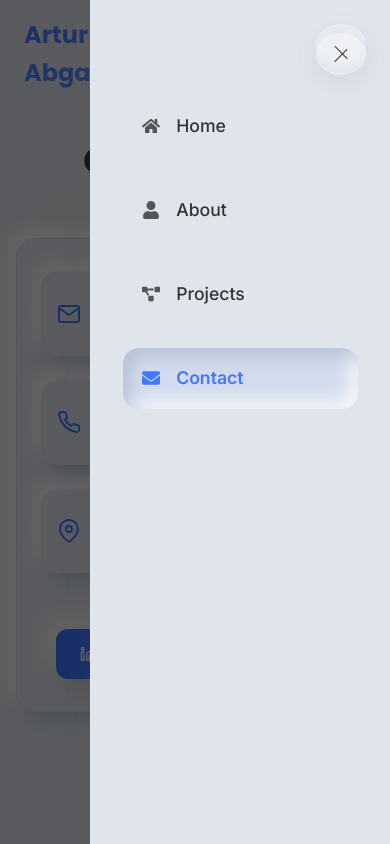
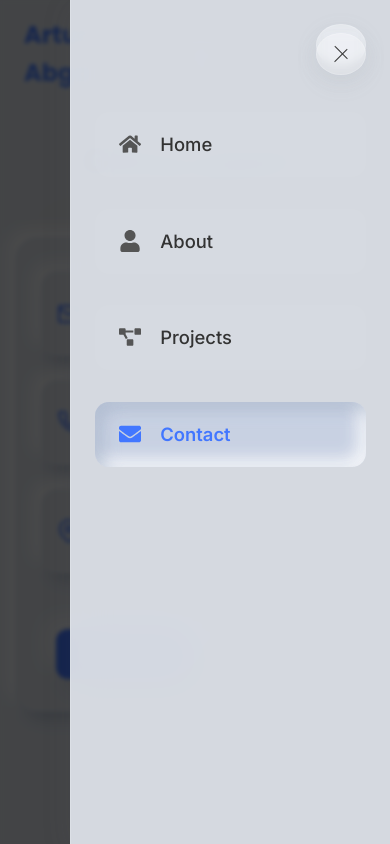
Before and after one commit to Art-abg/my-portfolio, a React (Create React App) app: page /contact in a window 390 px wide. Both pictures are taken after a click on the button "Open menu". Built offline with nearby package versions, Linux system fonts and the light colour scheme.

Commit message:
style: enhance mobile menu animations and improve navigation UI responsiveness

```diff
--- a/src/components/Header.js
+++ b/src/components/Header.js
@@ -170,21 +170,25 @@ const MobileMenu = styled(motion.div)`
   position: fixed;
   top: 0;
   right: 0;
-  width: 80%;
-  max-width: 300px;
+  width: 85%;
+  max-width: 320px;
   height: 100vh;
-  background: ${({ theme }) => theme.colors.background};
+  background: ${({ theme }) => theme.colors.background}ee;
   display: flex;
   flex-direction: column;
-  padding: 5rem 2rem 2rem;
+  padding: 6rem 1.5rem 2rem;
   z-index: 1000;
   box-shadow: ${({ theme }) => theme.shadows.mobileMenu};
   overflow-y: auto;
-  will-change: transform;
+  will-change: transform, opacity;
   pointer-events: auto;
   border-left: ${({ theme }) => theme.colors.glassBorder};
-  backdrop-filter: blur(10px);
-  -webkit-backdrop-filter: blur(10px);
+  backdrop-filter: blur(20px);
+  -webkit-backdrop-filter: blur(20px);
+  transform: translate3d(0, 0, 0);
+  -webkit-overflow-scrolling: touch;
+  overscroll-behavior: contain;
+  -webkit-transform: translateZ(0);
 `;
 
 const MobileNavList = styled.ul`
@@ -201,31 +205,43 @@ const MobileNavItem = styled.li``;
 const MobileNavLink = styled(motion.div)`
   color: ${({ theme, $isActive }) => $isActive ? theme.colors.primary : theme.colors.headerText};
   text-decoration: none;
-  font-size: 1.1rem;
+  font-size: 1.15rem;
   font-weight: ${({ $isActive }) => $isActive ? '600' : '500'};
-  transition: ${({ theme }) => theme.transitions.default};
+  transition: all 0.3s cubic-bezier(0.4, 0, 0.2, 1);
   font-family: ${({ theme }) => theme.fonts.body};
-  padding: 1rem 1.2rem;
-  border-radius: 16px;
+  padding: 1.1rem 1.5rem;
+  border-radius: 14px;
   display: flex;
   align-items: center;
-  gap: 1rem;
-  background-color: ${({ theme, $isActive }) => $isActive ? `${theme.colors.primary}15` : 'transparent'};
+  gap: 1.2rem;
+  background-color: ${({ theme, $isActive }) => $isActive ? `${theme.colors.primary}15` : 'rgba(255, 255, 255, 0.03)'};
   box-shadow: ${({ theme, $isActive }) => $isActive ? theme.colors.neumorphicInset : 'none'};
   width: 100%;
   cursor: pointer;
+  margin-bottom: 0.5rem;
+  will-change: transform, background-color, color;
+  transform: translate3d(0, 0, 0);
+  -webkit-transform: translateZ(0);
 
   svg {
     color: ${({ theme, $isActive }) => $isActive ? theme.colors.primary : theme.colors.textSecondary};
-    transition: ${({ theme }) => theme.transitions.default};
+    transition: all 0.3s cubic-bezier(0.4, 0, 0.2, 1);
+    font-size: 1.2em;
+    flex-shrink: 0;
+  }
+
+  &:active {
+    transform: scale(0.98) !important;
   }
 
   &:hover {
     color: ${({ theme }) => theme.colors.primary};
-    background-color: ${({ theme }) => `${theme.colors.primary}10`};
+    background-color: ${({ theme }) => `${theme.colors.primary}15`};
+    transform: translateX(4px);
 
     svg {
       color: ${({ theme }) => theme.colors.primary};
+      transform: scale(1.1);
     }
   }
 `;
@@ -268,10 +284,14 @@ const Overlay = styled(motion.div)`
   left: 0;
   right: 0;
   bottom: 0;
-  background-color: rgba(0, 0, 0, 0.6);
+  background-color: rgba(0, 0, 0, 0.7);
   z-index: 999;
   pointer-events: auto;
   -webkit-tap-highlight-color: transparent;
+  will-change: opacity;
+  backdrop-filter: blur(2px);
+  -webkit-backdrop-filter: blur(2px);
+  opacity: 0;
 `;
 
 const Header = ({ currentTheme = 'light', toggleTheme = () => {} }) => {
@@ -281,6 +301,14 @@ const Header = ({ currentTheme = 'light', toggleTheme = () => {} }) => {
   const navigate = useNavigate();
 
   const isDark = currentTheme === 'dark';
+
+  // Navigation links
+  const navLinks = [
+    { path: "/", label: "Home", icon: <FaHome /> },
+    { path: "/about", label: "About", icon: <FaUser /> },
+    { path: "/projects", label: "Projects", icon: <FaProjectDiagram /> },
+    { path: "/contact", label: "Contact", icon: <FaEnvelope /> },
+  ];
 
   // Add scroll effect to header
   useEffect(() => {
@@ -385,13 +413,38 @@ const Header = ({ currentTheme = 'light', toggleTheme = () => {} }) => {
               animate={{ opacity: 1 }}
               exit={{ opacity: 0 }}
               onClick={closeMenu}
-              transition={{ duration: 0.2 }}
+              transition={{
+                duration: 0.25,
+                ease: [0.4, 0, 0.2, 1]
+              }}
             />
             <MobileMenu
               initial={{ x: "100%" }}
-              animate={{ x: 0 }}
-              exit={{ x: "100%" }}
-              transition={{ type: "spring", damping: 25, stiffness: 300 }}
+              animate={{
+                x: 0,
+                transition: {
+                  type: "spring",
+                  damping: 30,
+                  stiffness: 300,
+                  mass: 0.5
+                }
+              }}
+              exit={{
+                x: "100%",
+                transition: {
+                  type: "spring",
+                  damping: 30,
+                  stiffness: 300,
+                  mass: 0.5
+                }
+              }}
+              transition={{
+                type: "spring",
+                damping: 30,
+                stiffness: 300,
+                mass: 0.5
+              }}
+              onClick={(e) => e.stopPropagation()}
             >
               <CloseButton
                 onClick={closeMenu}
@@ -402,59 +455,53 @@ const Header = ({ currentTheme = 'light', toggleTheme = () => {} }) => {
               >
                 <FaTimes size={20} />
               </CloseButton>
+
               <MobileNavList>
-                <MobileNavItem>
-                  <MobileNavLink
-                    $isActive={location.pathname === "/"}
-                    onClick={(e) => handleNavigation(e, '/')}
-                    whileHover={{ x: 5 }}
-                    whileTap={{ scale: 0.98 }}
-                    initial={{ opacity: 0, x: 20 }}
-                    animate={{ opacity: 1, x: 0 }}
-                    transition={{ delay: 0.1 }}
-                  >
-                    <FaHome size={18} /> Home
-                  </MobileNavLink>
-                </MobileNavItem>
-                <MobileNavItem>
-                  <MobileNavLink
-                    $isActive={location.pathname === "/about"}
-                    onClick={(e) => handleNavigation(e, '/about')}
-                    whileHover={{ x: 5 }}
-                    whileTap={{ scale: 0.98 }}
-                    initial={{ opacity: 0, x: 20 }}
-                    animate={{ opacity: 1, x: 0 }}
-                    transition={{ delay: 0.2 }}
-                  >
-                    <FaUser size={18} /> About
-                  </MobileNavLink>
-                </MobileNavItem>
-                <MobileNavItem>
-                  <MobileNavLink
-                    $isActive={location.pathname === "/projects"}
-                    onClick={(e) => handleNavigation(e, '/projects')}
-                    whileHover={{ x: 5 }}
-                    whileTap={{ scale: 0.98 }}
-                    initial={{ opacity: 0, x: 20 }}
-                    animate={{ opacity: 1, x: 0 }}
-                    transition={{ delay: 0.3 }}
-                  >
-                    <FaProjectDiagram size={18} /> Projects
-                  </MobileNavLink>
-                </MobileNavItem>
-                <MobileNavItem>
-                  <MobileNavLink
-                    $isActive={location.pathname === "/contact"}
-                    onClick={(e) => handleNavigation(e, '/contact')}
-                    whileHover={{ x: 5 }}
-                    whileTap={{ scale: 0.98 }}
-                    initial={{ opacity: 0, x: 20 }}
-                    animate={{ opacity: 1, x: 0 }}
-                    transition={{ delay: 0.4 }}
-                  >
-                    <FaEnvelope size={18} /> Contact
-                  </MobileNavLink>
-                </MobileNavItem>
+                {navLinks.map((link, index) => (
+                  <MobileNavItem key={link.path}>
+                    <MobileNavLink
+                      as={motion.div}
+                      $isActive={location.pathname === link.path}
+                      onClick={(e) => handleNavigation(e, link.path)}
+                      whileHover={{
+                        scale: 1.03,
+                        transition: { duration: 0.15 }
+                      }}
+                      whileTap={{
+                        scale: 0.98,
+                        transition: { duration: 0.1 }
+                      }}
+                      initial={{ opacity: 0, x: 30 }}
+                      animate={{
+                        opacity: 1,
+                        x: 0,
+                        transition: {
+                          delay: 0.05 * index + 0.1,
+                          type: "spring",
+                          stiffness: 120,
+                          damping: 15,
+                          mass: 0.5
+                        }
+                      }}
+                      exit={{
+                        opacity: 0,
+                        x: 30,
+                        transition: {
+                          duration: 0.15,
+                          ease: "easeIn"
+                        }
+                      }}
+                      transition={{
+                        type: "spring",
+                        stiffness: 120,
+                        damping: 15,
+                        mass: 0.5
+                      }}
+                    >
+                      {link.icon} {link.label}
+                    </MobileNavLink>
+                  </MobileNavItem>
+                ))}
               </MobileNavList>
             </MobileMenu>
           </>
```
